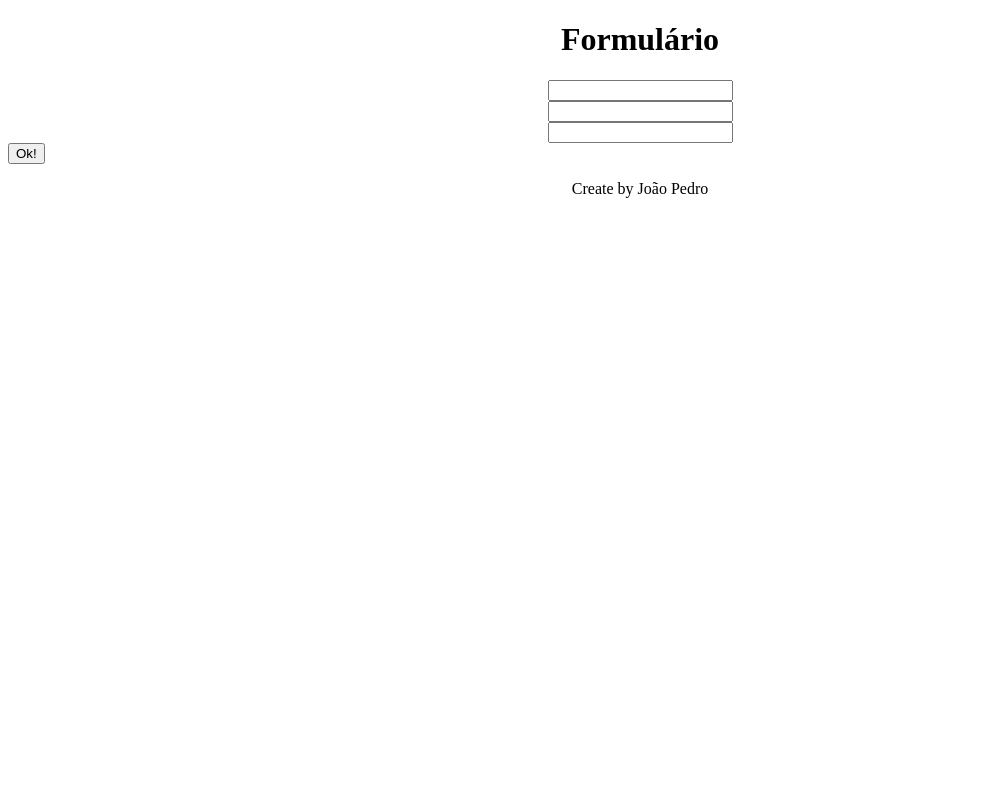
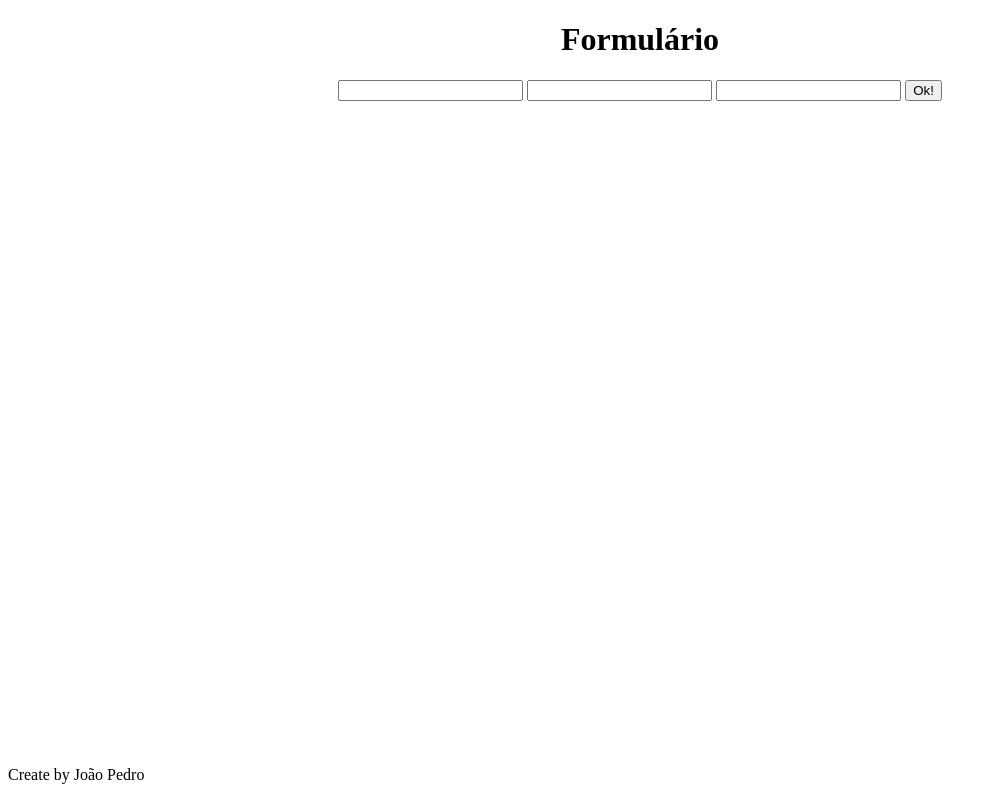
Before and after one commit to Joaosilva07/pgweb, a plain HTML site: page index.html in a window 1280 px wide. Shown: the whole page, without its empty margins (0-997 px from the left). Drawn offline with Linux system fonts and the light colour scheme.

Commit message:
Feat: Added "Rodapé" on bottom

```diff
--- a/index.html
+++ b/index.html
@@ -11,17 +11,17 @@
 
     <div class ="user-input">
 
-    <input type="text" id="name" name="name"><br>
+    <input type="text" id="name" name="name">
 
 
-    <input type="number" id="age" name="age" ><br>
+    <input type="number" id="age" name="age" >
 
 
-    <input type="email" id="email" name="email"><br>
-    </div>
+    <input type="email" id="email" name="email">
 
 
-    <button id = "Ok-button" >Ok!</button><br>
+
+    <button id = "Ok-button" >Ok!</button>
 
     <p class="rodape">Create by João Pedro </p>
 
--- a/style.css
+++ b/style.css
@@ -5,13 +5,15 @@
 
 .rodape{
     text-align: center;
+    position: fixed;
+    bottom: 0;
 }
 
 .user-input{
     text-align: center;
 }
 
-/* TODO: CENTRALIZAR BOTÃO
+
 #Ok-button {
     align-items: center;
 
```
